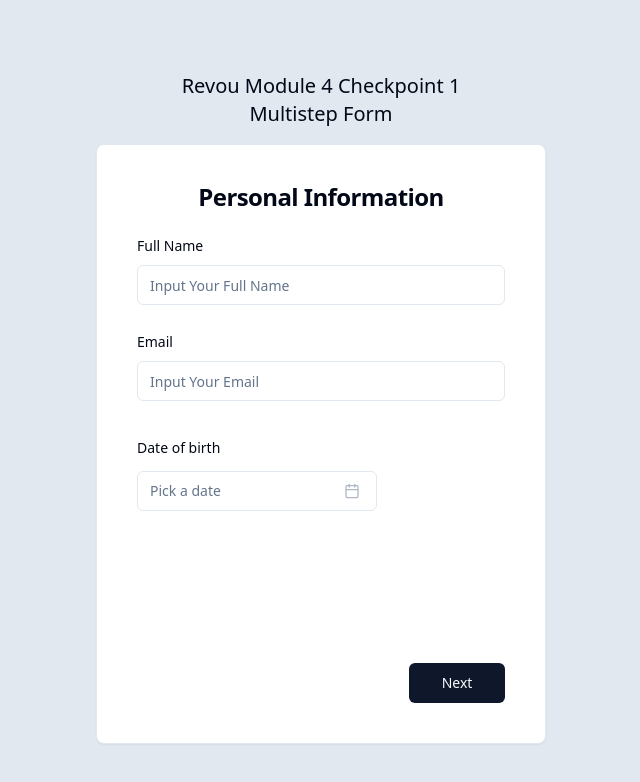
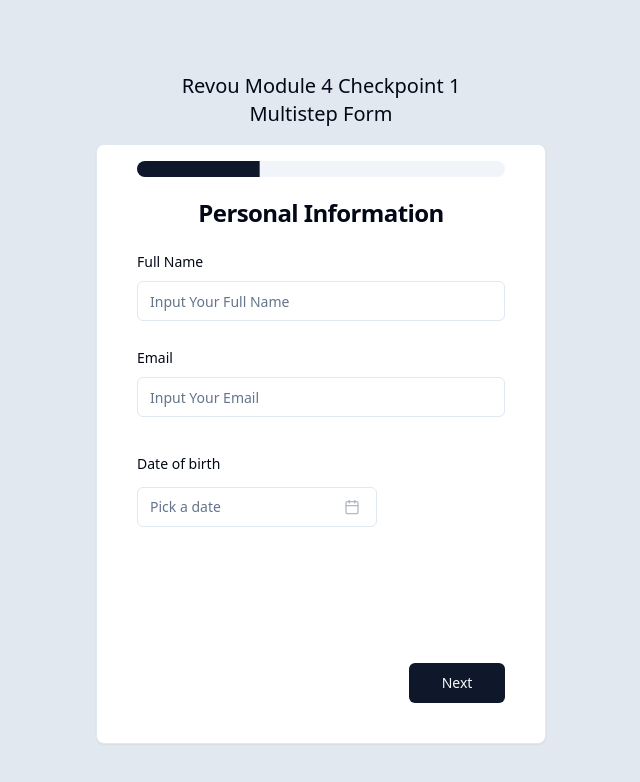
Before and after one commit to revou-fsse-3/module-4-IryIndriyanto, a React (Vite) app: page / in a window 1280 px wide. Shown: the top 782 px of the page, without its empty margins (319-959 px from the left). Built offline with nearby package versions, Linux system fonts and the light colour scheme.

Commit message:
adding progress bar

```diff
--- a/package.json
+++ b/package.json
@@ -13,6 +13,7 @@
     "@hookform/resolvers": "^3.3.3",
     "@radix-ui/react-label": "^2.0.2",
     "@radix-ui/react-popover": "^1.0.7",
+    "@radix-ui/react-progress": "^1.0.3",
     "@radix-ui/react-slot": "^1.0.2",
     "@radix-ui/react-toast": "^1.1.5",
     "class-variance-authority": "^0.7.0",
--- /dev/null
+++ b/src/components/ui/progress.tsx
@@ -0,0 +1,26 @@
+import * as React from "react"
+import * as ProgressPrimitive from "@radix-ui/react-progress"
+
+import { cn } from "@/lib/utils"
+
+const Progress = React.forwardRef<
+  React.ElementRef<typeof ProgressPrimitive.Root>,
+  React.ComponentPropsWithoutRef<typeof ProgressPrimitive.Root>
+>(({ className, value, ...props }, ref) => (
+  <ProgressPrimitive.Root
+    ref={ref}
+    className={cn(
+      "relative h-4 w-full overflow-hidden rounded-full bg-secondary",
+      className
+    )}
+    {...props}
+  >
+    <ProgressPrimitive.Indicator
+      className="h-full w-full flex-1 bg-primary transition-all"
+      style={{ transform: `translateX(-${100 - (value || 0)}%)` }}
+    />
+  </ProgressPrimitive.Root>
+))
+Progress.displayName = ProgressPrimitive.Root.displayName
+
+export { Progress }
--- a/src/form/MultiStepForm.tsx
+++ b/src/form/MultiStepForm.tsx
@@ -30,6 +30,9 @@
   PopoverContent,
   PopoverTrigger,
 } from "@/components/ui/popover";
+import UserInfoForm from "./UserInfoForm";
+import { Progress } from "@/components/ui/progress";
+
 
 const MultiStepForm = () => {
   const [step, setStep] = useState(0);
@@ -111,6 +114,9 @@
       <form onSubmit={form.handleSubmit(onSubmit)}>
         <Card className="flex flex-col justify-between w-[350px] h-[600px] p-4 sm:w-[450px]">
           <div>
+            <div className="px-6 ">
+              <Progress value={(step+1)*100/3}/>
+            </div>
             {step === 0 && (
               <>
                 <CardHeader>
--- a/src/form/UserInfoForm.tsx
+++ b/src/form/UserInfoForm.tsx
@@ -1,6 +1,3 @@
-import { useForm } from "react-hook-form";
-import * as yup from "yup";
-import { yupResolver } from "@hookform/resolvers/yup";
 import { cn } from "@/lib/utils";
 import { format } from "date-fns";
 
@@ -23,21 +20,8 @@
   PopoverTrigger,
 } from "@/components/ui/popover";
 
-const UserInfoForm = () => {
-  const formSchema = yup.object().shape({
-    fullName: yup.string().min(2, "Full Name must be at least 2 characters."),
-    email: yup.string().email().required(),
-    birthDate: yup.date().required("it is a required field"),
-  });
+const UserInfoForm = ({ form }:any) => {
 
-  type formValues = yup.InferType<typeof formSchema>;
-  const form = useForm<formValues>({
-    resolver: yupResolver(formSchema),
-    defaultValues: {
-      fullName: "",
-      email: "",
-    },
-  });
 
   return (
     <>
```
Also changed, not shown: 1 other file (tests, documents, lock files or other folders).
